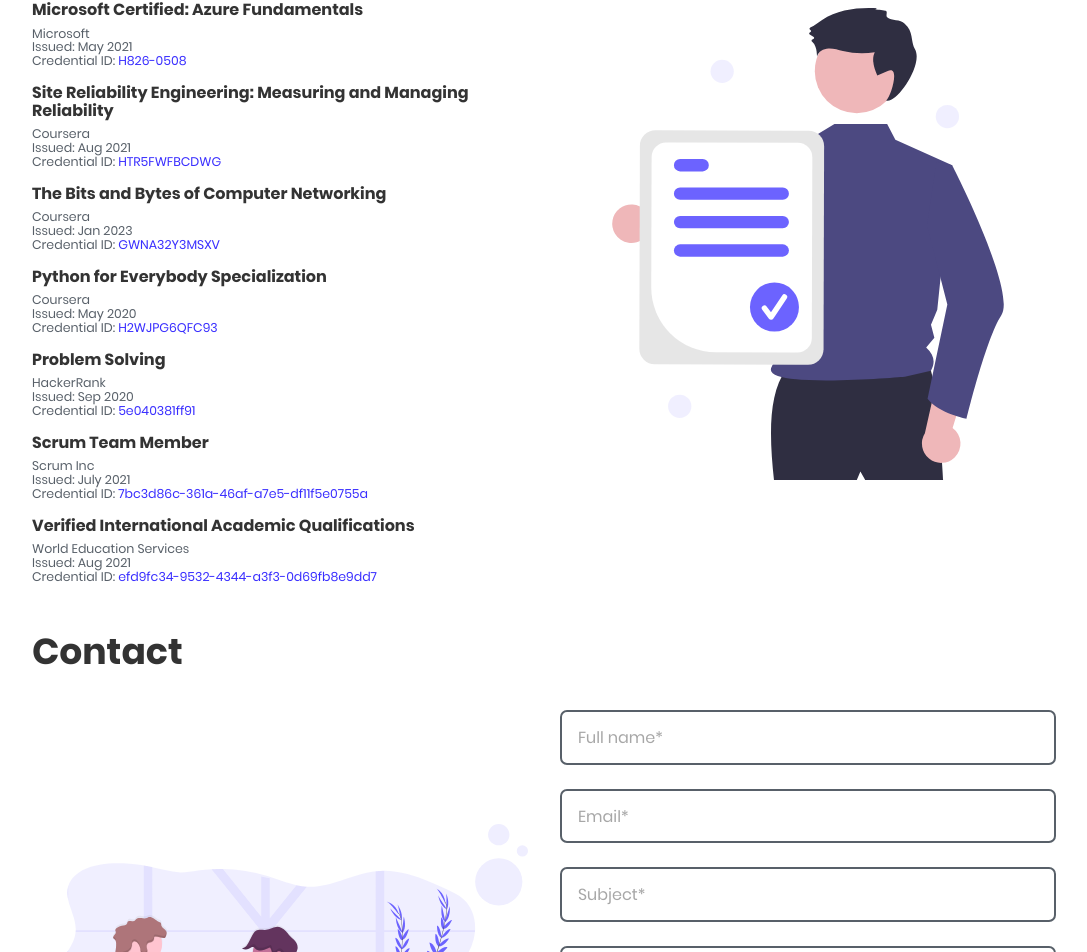
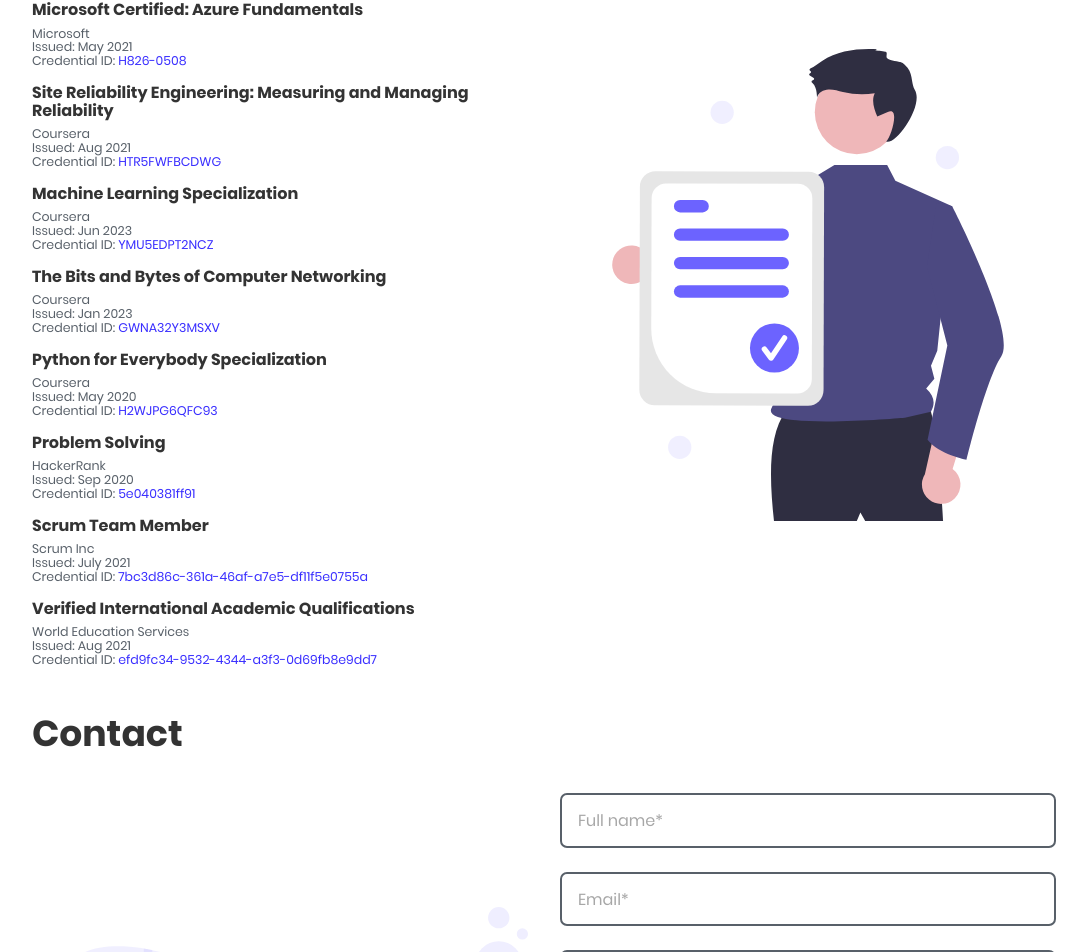
Before and after one commit to nguptaa183/myDevPortfolio, a React (Create React App) app: page / in a window 1280 px wide. Shown: the part 2688-3640 px from the top of the page, without its empty margins (96-1183 px from the left). Built offline with nearby package versions, Linux system fonts and the light colour scheme; no server answers.

Commit message:
Add Certification

```diff
--- a/src/constants/userData/certification.js
+++ b/src/constants/userData/certification.js
@@ -26,10 +26,19 @@
     issuedDate: "Aug 2021",
     credentialID: "HTR5FWFBCDWG",
     credentialLink:
-      "https://www.coursera.org/account/accomplishments/verify/HTR5FWFBCDWG",
+      "https://www.coursera.org/account/accomplishments/certificate/HTR5FWFBCDWG",
   },
   {
     id: 4,
+    certificationName: "Machine Learning Specialization",
+    issuedBy: "Coursera",
+    issuedDate: "Jun 2023",
+    credentialID: "YMU5EDPT2NCZ",
+    credentialLink:
+      "https://www.coursera.org/account/accomplishments/specialization/certificate/YMU5EDPT2NCZ",
+  },
+  {
+    id: 5,
     certificationName: "The Bits and Bytes of Computer Networking",
     issuedBy: "Coursera",
     issuedDate: "Jan 2023",
@@ -38,7 +47,7 @@
       "https://www.coursera.org/account/accomplishments/certificate/GWNA32Y3MSXV",
   },
   {
-    id: 5,
+    id: 6,
     certificationName: "Python for Everybody Specialization",
     issuedBy: "Coursera",
     issuedDate: "May 2020",
@@ -47,7 +56,7 @@
       "https://www.coursera.org/account/accomplishments/specialization/certificate/H2WJPG6QFC93",
   },
   {
-    id: 6,
+    id: 7,
     certificationName: "Problem Solving",
     issuedBy: "HackerRank",
     issuedDate: "Sep 2020",
@@ -55,7 +64,7 @@
     credentialLink: "https://www.hackerrank.com/certificates/5e040381ff91",
   },
   {
-    id: 7,
+    id: 8,
     certificationName: "Scrum Team Member",
     issuedBy: "Scrum Inc",
     issuedDate: "July 2021",
@@ -64,7 +73,7 @@
       "https://s3.amazonaws.com/scruminc-certs/7bc3d86c-361a-46af-a7e5-df11f5e0755a",
   },
   {
-    id: 8,
+    id: 9,
     certificationName: "Verified International Academic Qualifications",
     issuedBy: "World Education Services",
     issuedDate: "Aug 2021",
```
